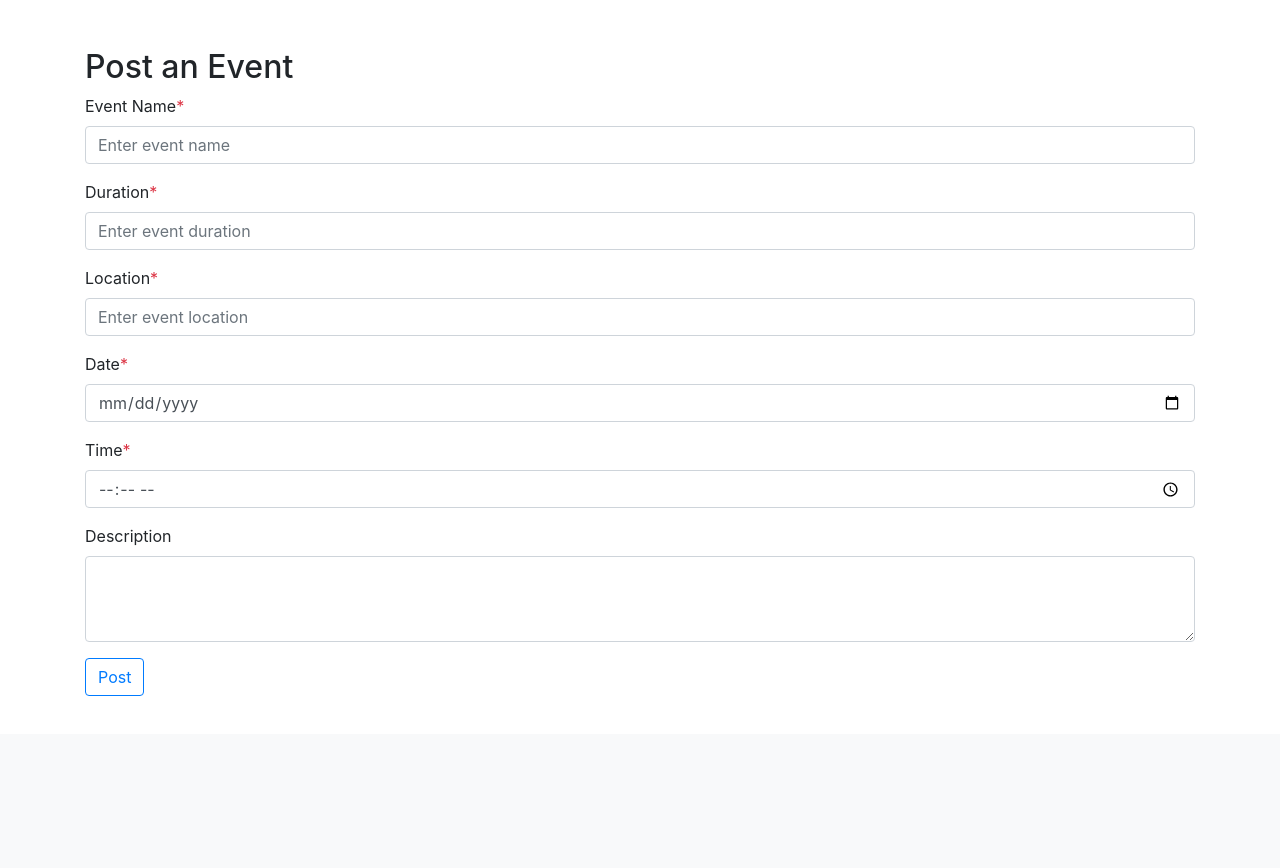
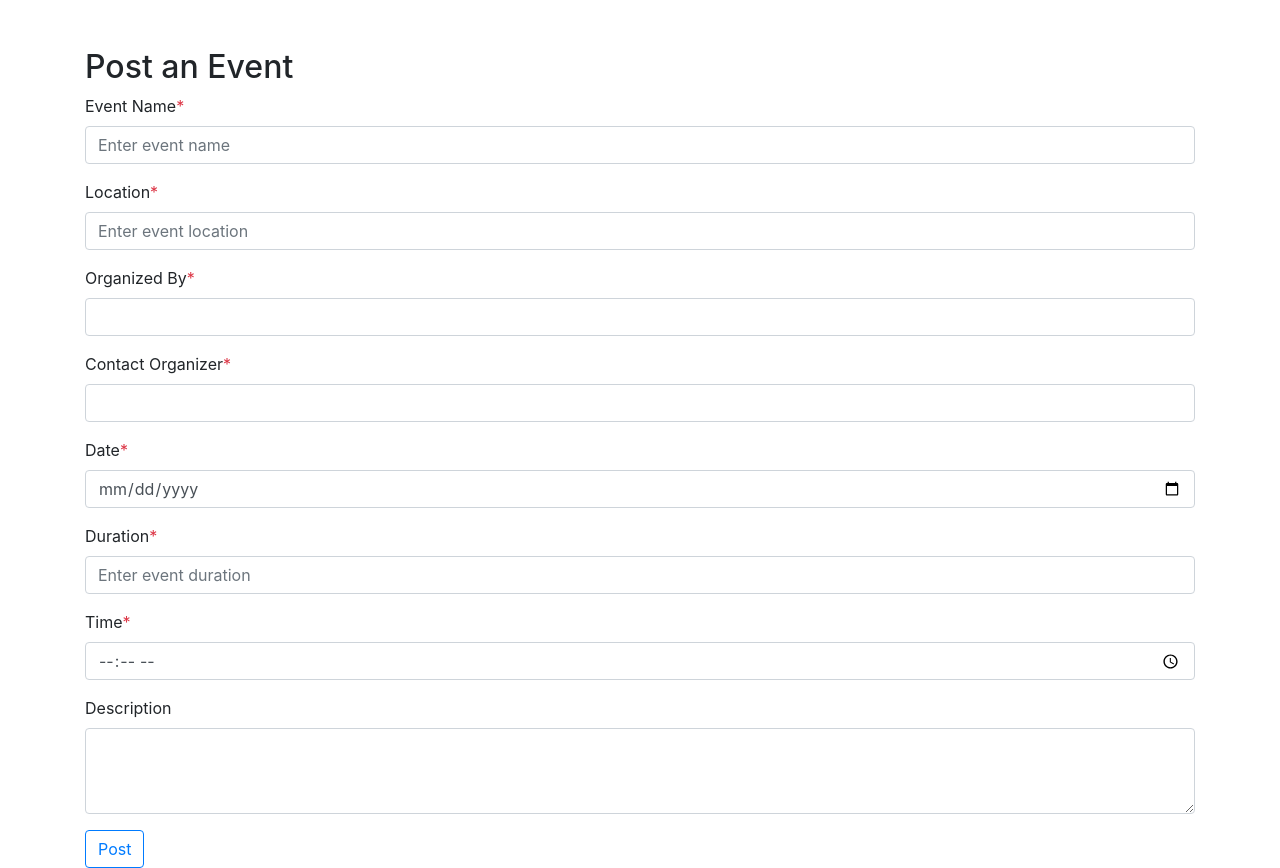
Before and after one commit to BibekRai44/Evento, a Flask app: template templates/post_event.html in a window 1280 px wide. Shown: the part 66-934 px from the top of the page. Before the commit the page ends 762 px from the top, so only its background shows below. Run offline with Flask 3, Linux system fonts and the light colour scheme; the template is opened without the code that fills it: values that come from a table or form of the project are taken from there, others are empty; some libraries are stand-ins or nearby versions.

Commit message:
more field forms

```diff
--- a/templates/dashboard.html
+++ b/templates/dashboard.html
@@ -42,18 +42,22 @@
         </div>
     </nav>
     <div class="container mt-5">
-        <h2>Event will be displayed here.</h2>
+
         <div class="row">
             {% for event in events %}
             <div class="col-md-4 mb-4">
                 <div class="card">
                     <div class="card-body">
+
                         <h5 class="card-title">{{ event.eventname }}</h5>
                         <p class="card-text"><strong>Duration:</strong> {{ event.duration }}</p>
                         <p class="card-text"><strong>Date:</strong> {{ event.date }}</p>
                         <p class="card-text"><strong>Location:</strong> {{ event.location }}</p>
                         <p class="card-text"><strong>Time:</strong> {{ event.time }}</p>
+                        <p class="card-text"><strong>Organized By:</strong> {{ event.organizer }}</p>
+                        <p class="card-text"><strong>Contact Organizer:</strong> {{ event.contactorganizer }}</p>
                         <p class="card-text"><strong>Description:</strong> {{ event.description }}</p>
+
                     </div>
                 </div>
             </div>
--- a/templates/post_event.html
+++ b/templates/post_event.html
@@ -41,21 +41,30 @@
     <div class="container mt-5">
         <h2>Post an Event</h2>
         <form  method="POST" action="/post_event">
+            {{ form.csrf_token }}
             <div class="form-group">
                 <label for="eventName">Event Name<span class="text-danger">*</span></label>
                 <input type="text" class="form-control" name="eventname" id="eventName" placeholder="Enter event name" required>
-            </div>
-            <div class="form-group">
-                <label for="eventDuration">Duration<span class="text-danger">*</span></label>
-                <input type="text" class="form-control" name="duration" id="eventDuration" placeholder="Enter event duration" required>
             </div>
             <div class="form-group">
                 <label for="eventLocation">Location<span class="text-danger">*</span></label>
                 <input type="text" class="form-control" name="location" id="eventLocation" placeholder="Enter event location" required>
             </div>
             <div class="form-group">
+                <label for="eventOrganizer">Organized By<span class="text-danger">*</span></label>
+                <input type="text" class="form-control" name="organizer" id="eventOrganizer" required>
+            </div>
+            <div class="form-group">
+                <label for="eventContactOrganizer">Contact Organizer<span class="text-danger">*</span></label>
+                <input type="text" class="form-control" name="contactorganizer" id="eventContactOrganizer" required>
+            </div>
+            <div class="form-group">
                 <label for="eventDate">Date<span class="text-danger">*</span></label>
                 <input type="date" class="form-control" name="date" id="eventDate" required>
+            </div>
+            <div class="form-group">
+                <label for="eventDuration">Duration<span class="text-danger">*</span></label>
+                <input type="text" class="form-control" name="duration" id="eventDuration" placeholder="Enter event duration" required>
             </div>
             <div class="form-group">
                 <label for="eventTime">Time<span class="text-danger">*</span></label>
@@ -65,7 +74,7 @@
                 <label for="eventDescription">Description</label>
                 <textarea class="form-control" id="eventDescription" name="description" rows="3"></textarea>
             </div>
-            <button type="submit" class="btn btn-outline-primary"><a href="{{url_for('dashboard')}}">Post</a></button>
+            <button type="submit" class="btn btn-outline-primary">Post</button>
         </form>
     </div>
 
```
